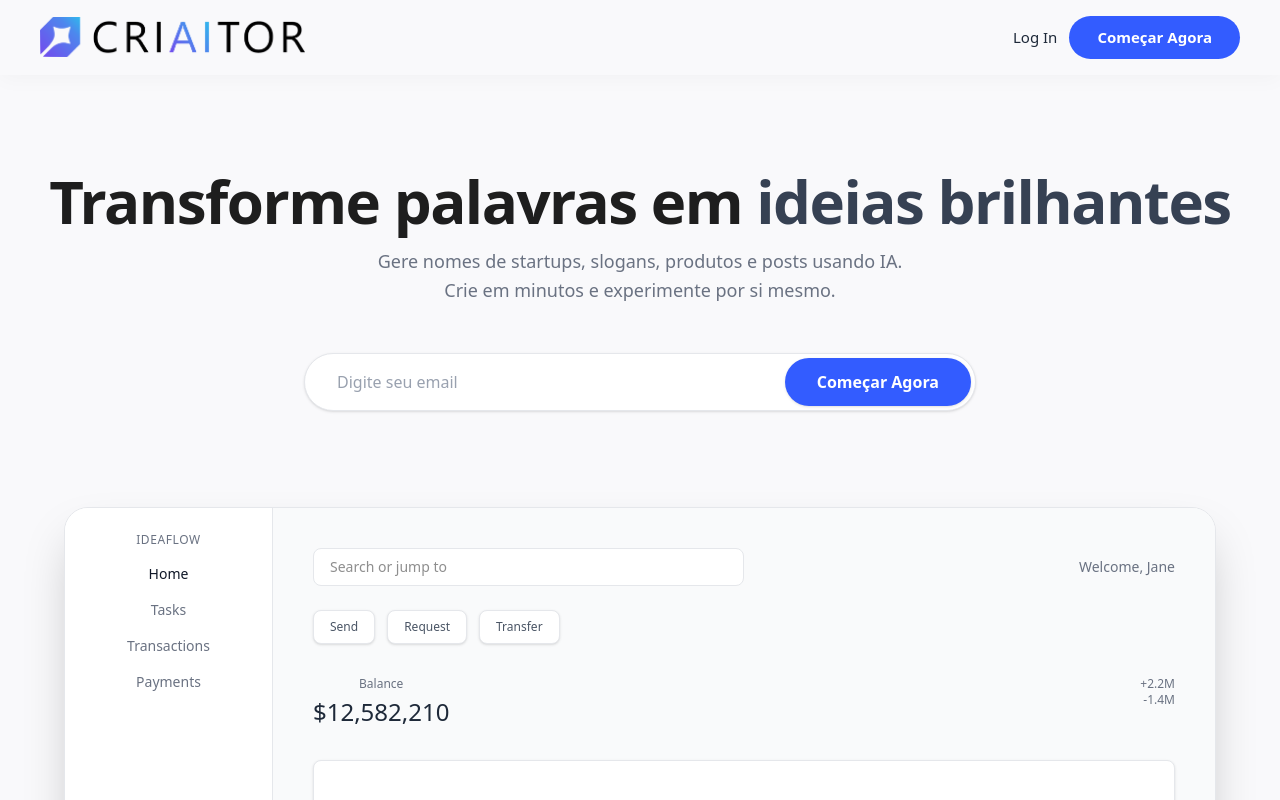
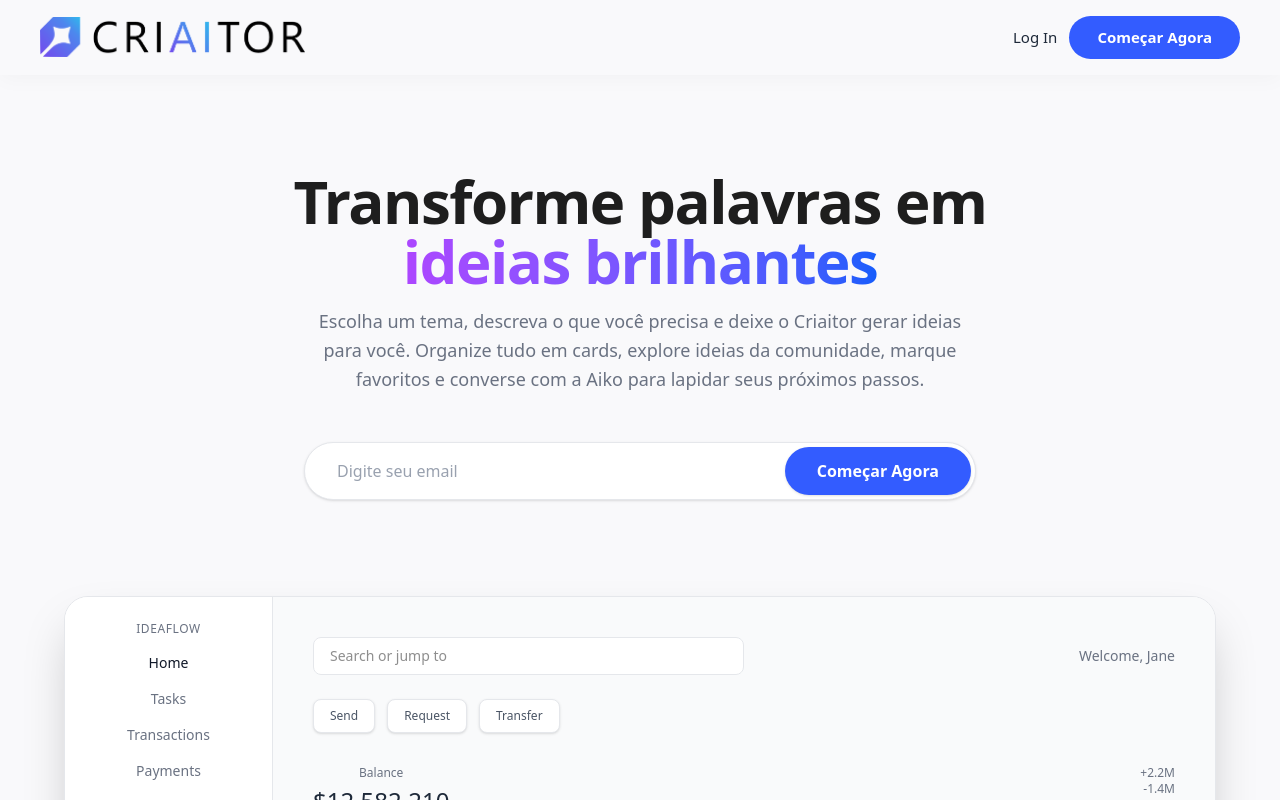
Before and after one commit to montreal-acelera-maker-squad02/projeto-gerador-ideias-frontend, a React (Vite) app: page / in a window 1280 px wide. Shown: the top 800 px of the page. Built offline with nearby package versions, Linux system fonts and the light colour scheme; no server answers.

Commit message:
feat: update Hero component with new title and description styling

```diff
--- a/src/components/Hero/Hero.tsx
+++ b/src/components/Hero/Hero.tsx
@@ -32,14 +32,23 @@ export const Hero: React.FC = () => {
     <section className="min-h-screen flex flex-col items-center justify-center text-center bg-[#F9F9FB] text-[#1E1E1E] px-8 pt-24 pb-24">
       {/* === TÍTULO === */}
       <h1 className="text-5xl md:text-6xl font-extrabold tracking-tight mb-4">
-        Transforme palavras em{" "}
-        <span className="text-gray-700 font-bold">ideias brilhantes</span>
+        Transforme palavras em <br/>
+        {" "}
+        <span
+          className="
+            font-bold
+            bg-linear-to-r from-purple-500 to-blue-600
+            bg-clip-text text-transparent
+          "
+        >
+          ideias brilhantes
+        </span>
       </h1>
 
       {/* === DESCRIÇÃO === */}
       <p className="text-lg text-gray-500 font-normal leading-relaxed max-w-2xl mb-12">
-        Gere nomes de startups, slogans, produtos e posts usando IA. <br />
-        Crie em minutos e experimente por si mesmo.
+        Escolha um tema, descreva o que você precisa e deixe o Criaitor gerar ideias para você.
+Organize tudo em cards, explore ideias da comunidade, marque favoritos e converse com a Aiko para lapidar seus próximos passos.
       </p>
 
       {/* === INPUT + BOTÃO === */}
```
